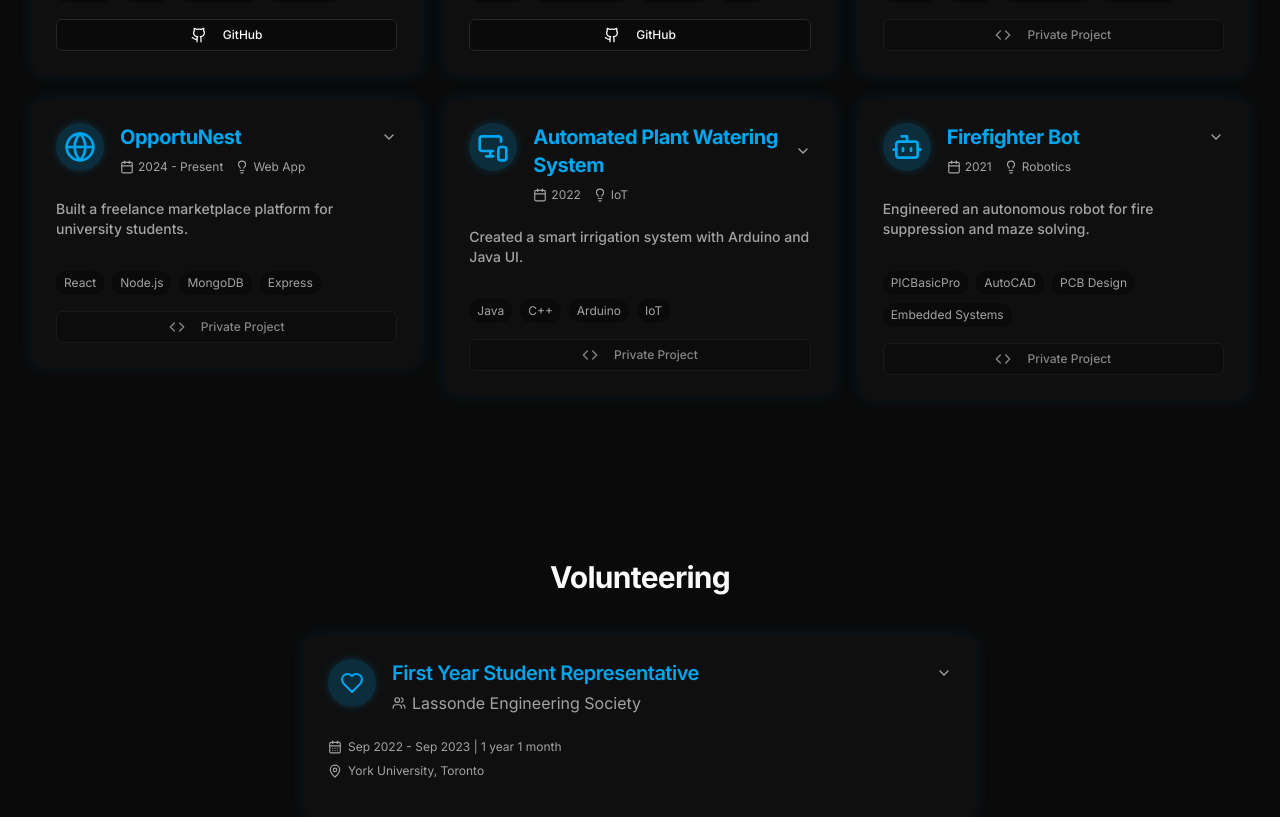
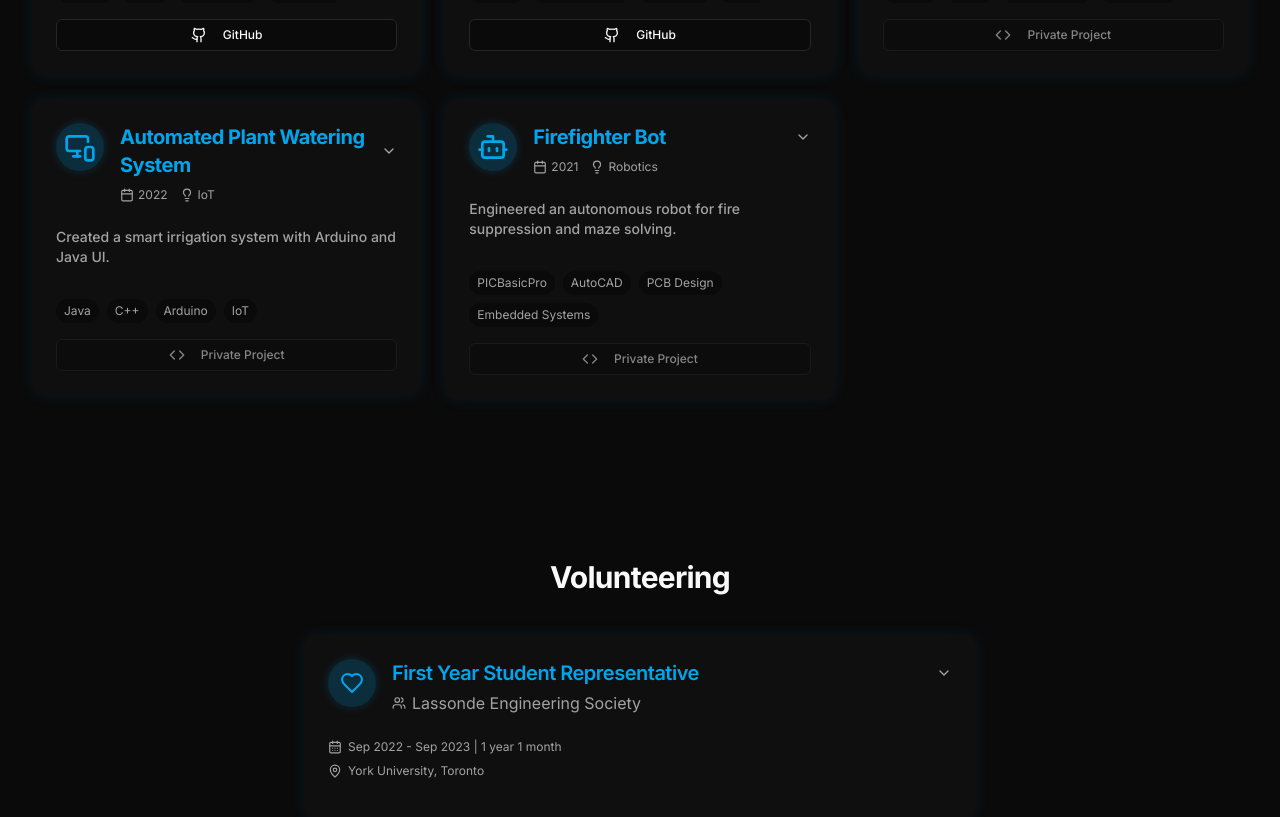
Before and after one commit to TAShaikhh/portfolio, a Next.js app: page / in a window 1280 px wide. Shown: the part 4487-5304 px from the top of the page. Built offline with nearby package versions, Linux system fonts and the light colour scheme.

Commit message:
Removed Opp

```diff
--- a/src/components/sections/ProjectsSection.tsx
+++ b/src/components/sections/ProjectsSection.tsx
@@ -84,20 +84,6 @@ const projects: Project[] = [
     github: null,
     demo: null,
     year: "2023",
-    category: "Web App",
-  },
-  {
-    title: "OpportuNest",
-    description: "Developed Opportunest, a freelance marketplace tailored for university students, and successfully pitched a functional MVP in just 3 days.",
-    summary: "Built a freelance marketplace platform for university students.",
-    achievements: [
-      "Placed 3rd out of 200+ participants, including teams presenting graduate-level capstone and professional-track projects.",
-      "Earned recognition from judges and received an invitation from B.E.S.T. Labs to explore pilot implementation on campus.",
-    ],
-    technologies: ["React", "Node.js", "MongoDB", "Express"],
-    github: null,
-    demo: null,
-    year: "2024 - Present",
     category: "Web App",
   },
   {
```
